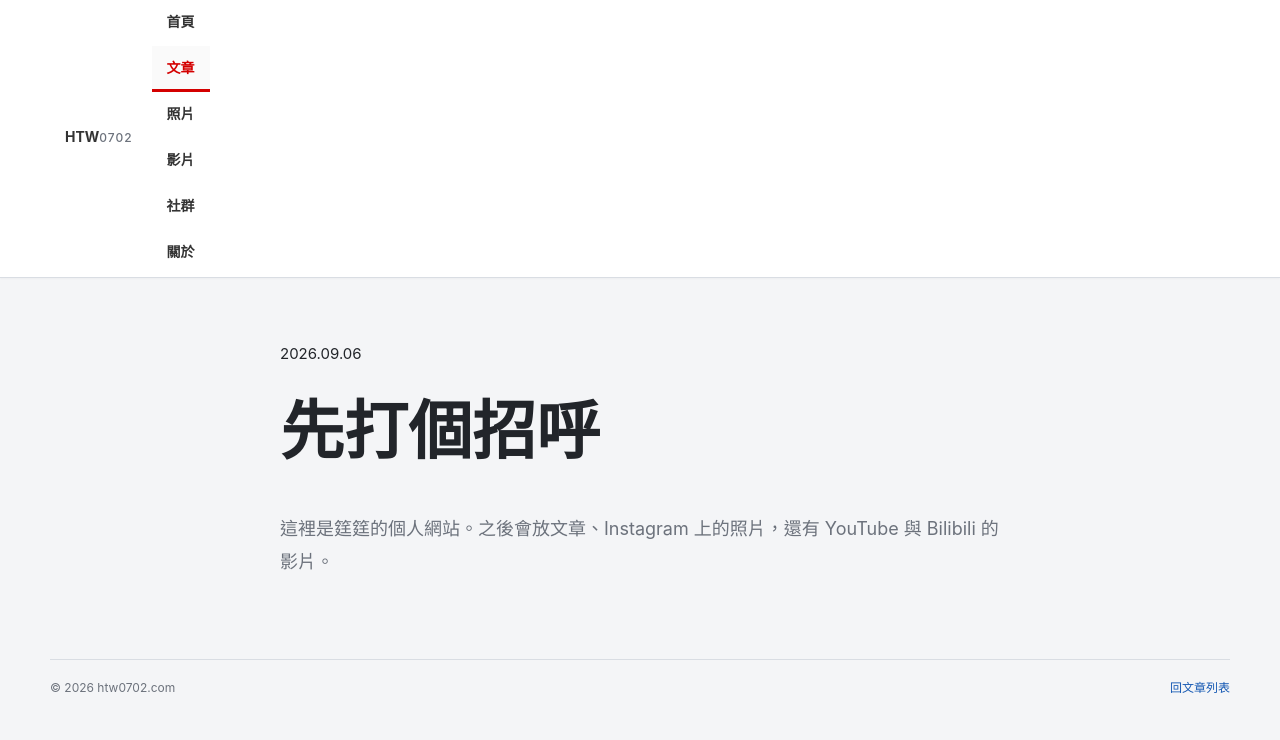
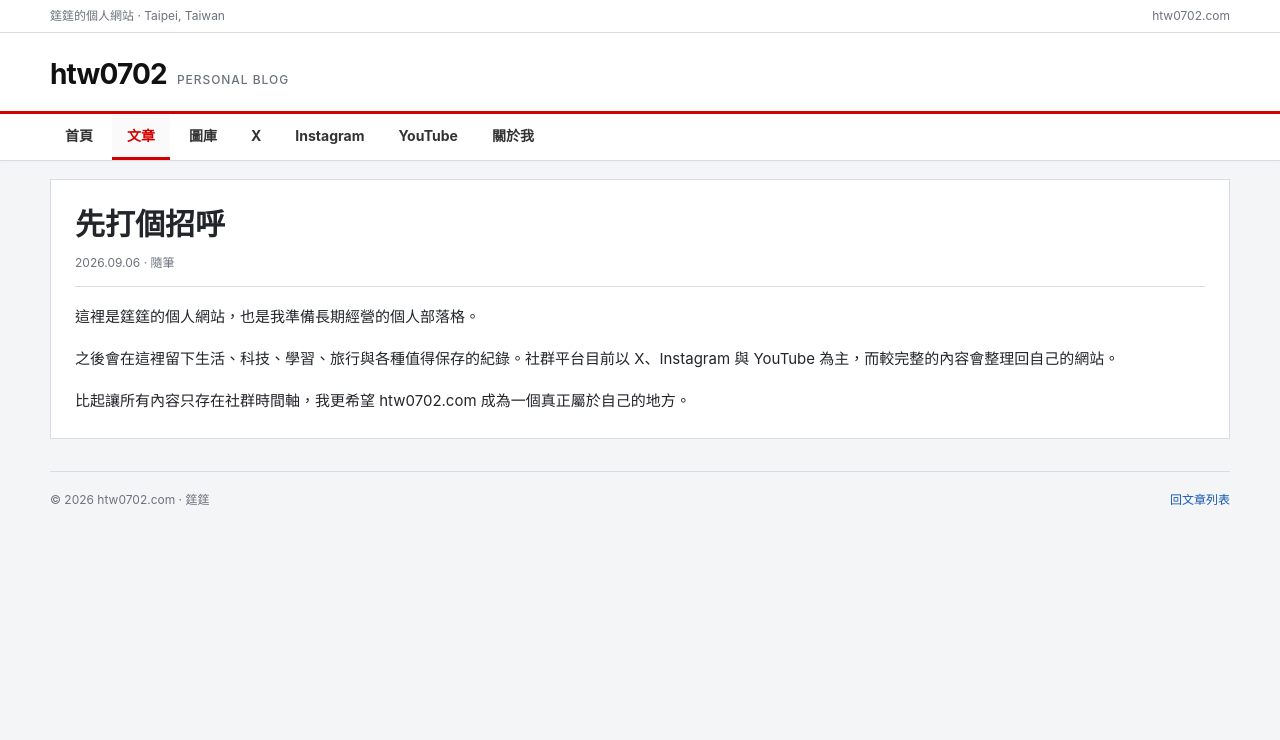
Before and after one commit to htw0702tw/htw0702.com, a plain HTML site: page posts/hello.html in a window 1280 px wide. Drawn offline with Linux system fonts and the light colour scheme.

Commit message:
Refresh first blog post and remove Bilibili reference

```diff
--- a/posts/hello.html
+++ b/posts/hello.html
@@ -1,35 +1 @@
-<!doctype html>
-<html lang="zh-Hant">
-<head>
-  <meta charset="utf-8" />
-  <meta name="viewport" content="width=device-width, initial-scale=1" />
-  <title>先打個招呼 — htw0702</title>
-  <link rel="stylesheet" href="../css/style.css" />
-</head>
-<body>
-  <nav class="nav">
-    <div class="wrap nav-inner">
-      <a class="brand" href="../index.html">HTW<span>0702</span></a>
-      <div class="links">
-        <a href="../index.html">首頁</a>
-        <a class="active" href="../blog.html">文章</a>
-        <a href="../photos.html">照片</a>
-        <a href="../videos.html">影片</a>
-        <a href="../socials.html">社群</a>
-        <a href="../about.html">關於</a>
-      </div>
-    </div>
-  </nav>
-  <article class="wrap" style="padding:64px 0 80px;max-width:720px">
-    <p class="kicker">2026.09.06</p>
-    <h1 style="font-size:clamp(36px,6vw,64px);margin:12px 0 28px">先打個招呼</h1>
-    <div style="color:var(--muted);line-height:1.85;font-size:18px">
-      <p>這裡是筳筳的個人網站。之後會放文章、Instagram 上的照片，還有 YouTube 與 Bilibili 的影片。</p>
-    </div>
-  </article>
-  <footer class="wrap footer">
-    <span>© 2026 htw0702.com</span>
-    <a href="../blog.html">回文章列表</a>
-  </footer>
-</body>
-</html>
+<!doctype html><html lang="zh-Hant"><head><meta charset="utf-8"><meta name="viewport" content="width=device-width,initial-scale=1"><title>先打個招呼 — htw0702</title><link rel="stylesheet" href="../css/style.css"></head><body><div class="utility"><div class="wrap"><span>筳筳的個人網站 · Taipei, Taiwan</span><span>htw0702.com</span></div></div><header class="site-header"><div class="wrap header-inner"><a class="brand" href="../index.html"><strong>htw0702</strong><span>PERSONAL BLOG</span></a></div></header><nav class="nav"><div class="wrap nav-inner"><a href="../index.html">首頁</a><a class="active" href="../blog.html">文章</a><a href="../gallery.html">圖庫</a><a href="../x.html">X</a><a href="../instagram.html">Instagram</a><a href="../youtube.html">YouTube</a><a href="../about.html">關於我</a></div></nav><main class="wrap page"><article class="article"><h1>先打個招呼</h1><div class="article-meta">2026.09.06 · 隨筆</div><p>這裡是筳筳的個人網站，也是我準備長期經營的個人部落格。</p><p>之後會在這裡留下生活、科技、學習、旅行與各種值得保存的紀錄。社群平台目前以 X、Instagram 與 YouTube 為主，而較完整的內容會整理回自己的網站。</p><p>比起讓所有內容只存在社群時間軸，我更希望 htw0702.com 成為一個真正屬於自己的地方。</p></article></main><footer class="wrap footer"><span>© 2026 htw0702.com · 筳筳</span><a href="../blog.html">回文章列表</a></footer></body></html>
```
